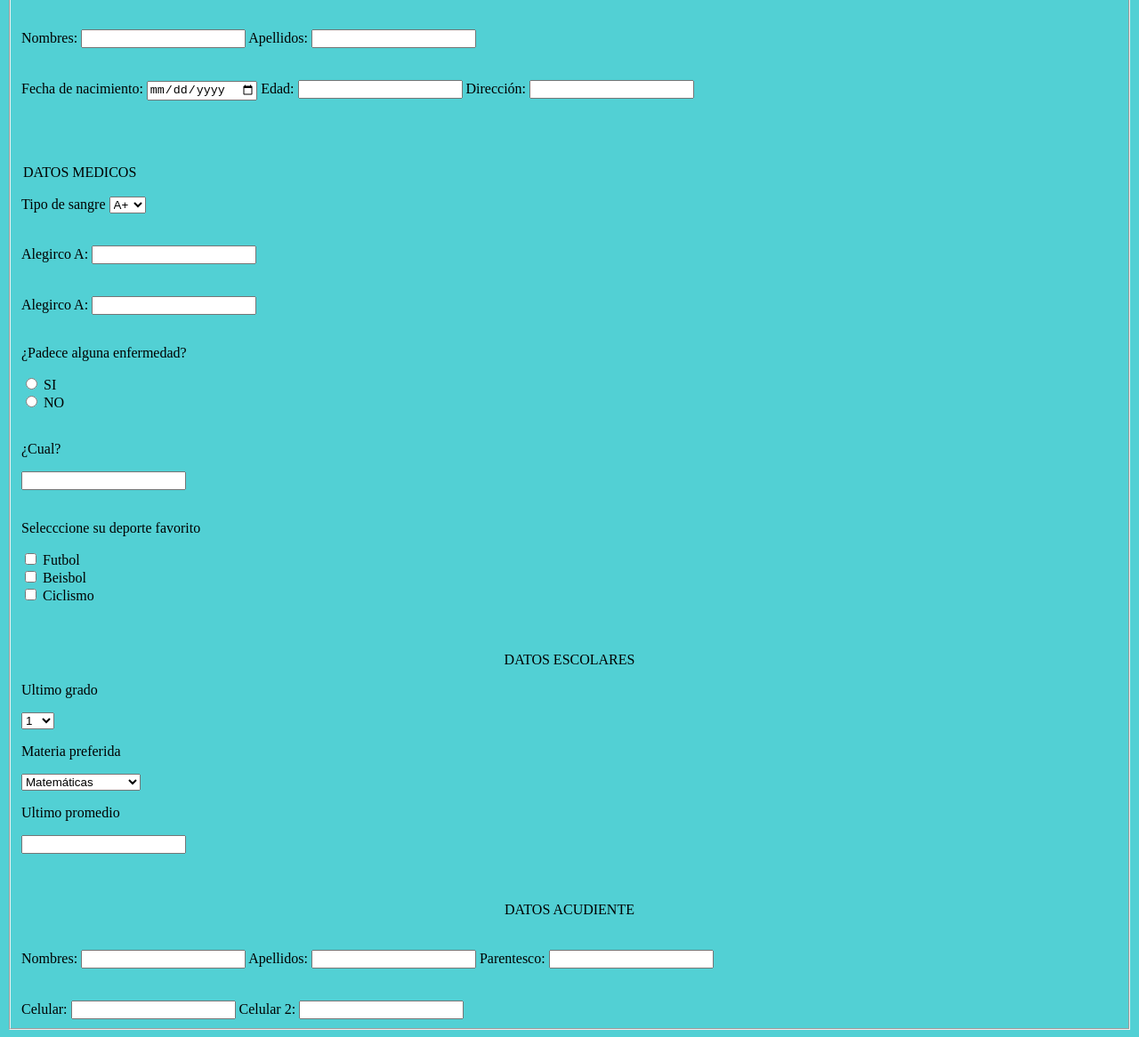
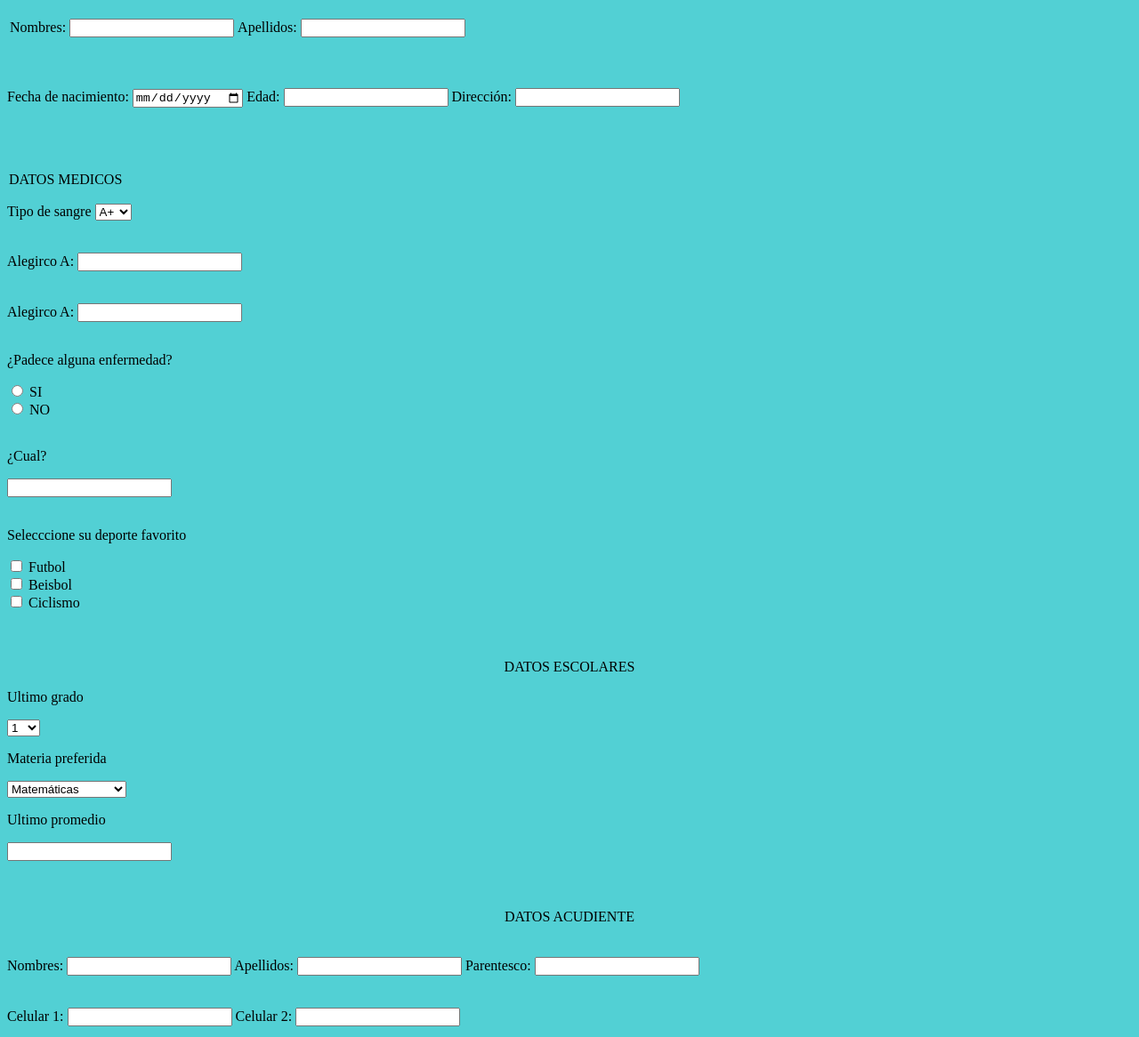
Before and after one commit to keivisjar/Repositorio-Keivis-, a plain HTML site: page ova html5/REGISTRO MATRICULA.html in a window 1280 px wide. Shown: the part 103-1269 px from the top of the page at 89% size. Drawn offline with Linux system fonts and the light colour scheme.

Commit message:
Update REGISTRO MATRICULA.html

```diff
--- a/ova html5/REGISTRO MATRICULA.html
+++ b/ova html5/REGISTRO MATRICULA.html
@@ -10,19 +10,25 @@
     </style>
 </head>
   <body>
-<fieldset>
+
 <center>
+    <form >
  <header><h2>REGISTRO MATRÍCULA</h2> </header>
 
 <nav><legend> DATOS PERSONALES</legend></nav>
 </center>
-<form action="" method="post">
     <br>
     <br>
     <main>
+  <table>
+      <tr>
+
+    <td><label for=""> Nombres: <input type="text"; name="Nombres"></label></td>
+   <td><label for="">Apellidos: <input type="text"name="Apellidos:"></label></td>
+</tr>
+</table>
 <section>
-    <label for=""> Nombres: <input type="text"; name="Nombres"></label>
-    <label for="">Apellidos: <input type="text"name="Apellidos:"></label>
+
    <br>
    <br>
    <br>
@@ -123,13 +129,12 @@
 <br>
 <br>
 
-<label for="">Celular: <input type="text"name="Celular:"></label>
+<label for="">Celular 1: <input type="text"name="Celular 1 :"></label>
 <label for="">Celular 2: <input type="text"name="Celular 2:"></label>
 
 
 
 </form>
 
-</fieldset>
 </body>
 </html>
```
